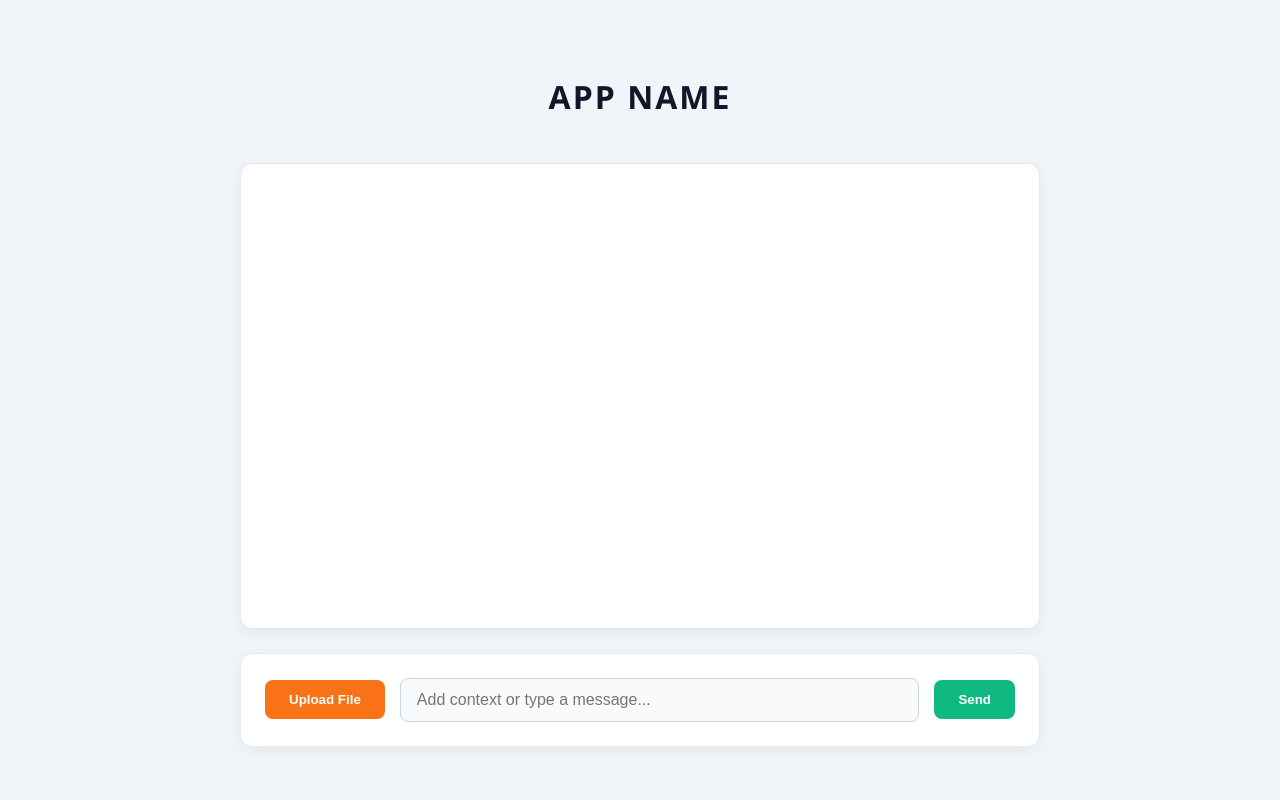
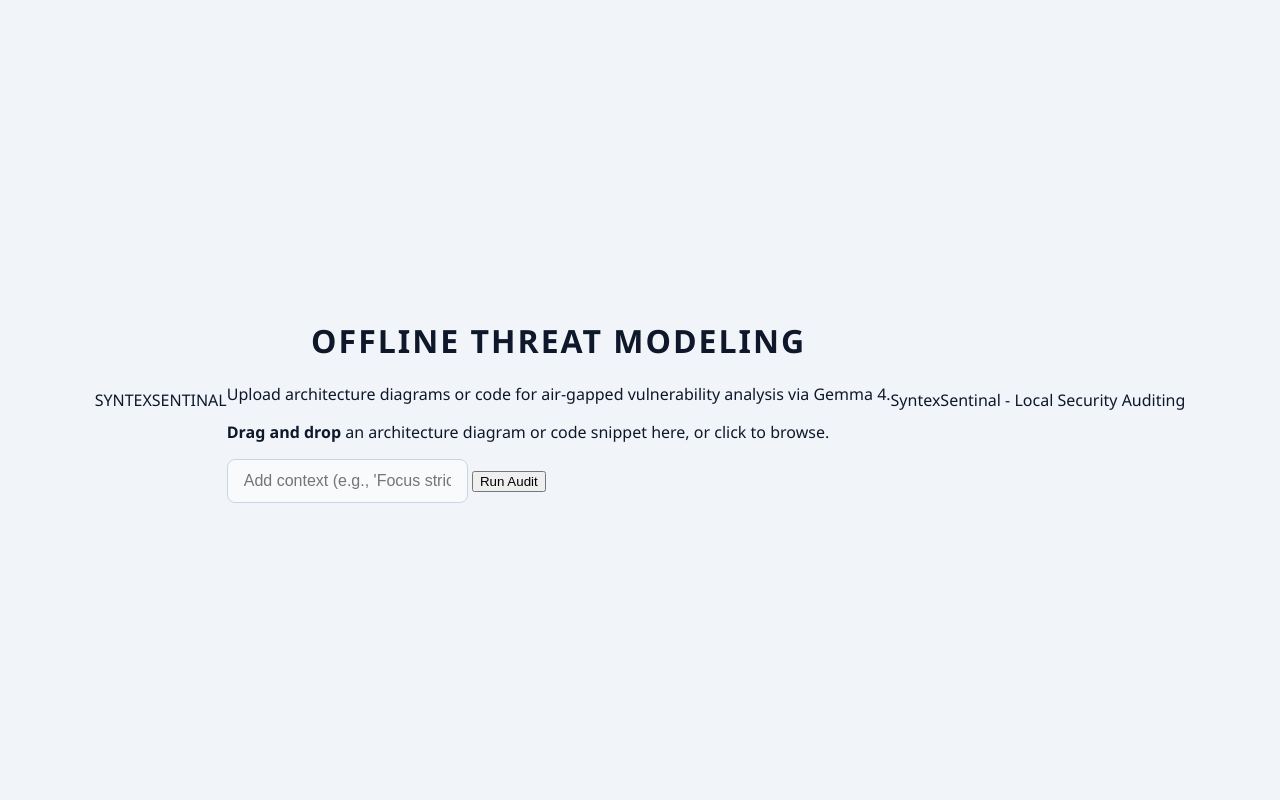
Before and after one commit to VITTHAL21singh/SyntaxSentinel, a Flask app: page / in a window 1280 px wide. Run offline with Flask 3, Linux system fonts and the light colour scheme.

Commit message:
UI enhancement

```diff
--- a/templates/index.html
+++ b/templates/index.html
@@ -3,33 +3,64 @@
 <head>
     <meta charset="UTF-8">
     <meta name="viewport" content="width=device-width, initial-scale=1.0">
-    <title>App Name</title>
-    <link rel="stylesheet" href="/style.css">
+    <title>SyntexSentinal | Security Auditor</title>
+    <link rel="stylesheet" href="style.css">
+    <!-- Fonts matching the design system -->
+    <link href="https://fonts.googleapis.com/css2?family=Inter:wght@400;600&family=Montserrat:wght@700;900&display=swap" rel="stylesheet">
 </head>
-<body>
-    <div class="app-container">
-        <header>
-            <h1>APP NAME</h1>
+<body class="page-shell">
+
+    <nav class="top-bar">
+        <div class="nav-container">
+            <span class="brand-logo">SYNTEXSENTINAL</span>
+            </div>
+        </div>
+    </nav>
+
+    <main class="main-content">
+        <header class="hero-section">
+            <h1 class="hero-title">Offline <span class="highlight">Threat Modeling</span></h1>
+            <p class="hero-subtitle">Upload architecture diagrams or code for air-gapped vulnerability analysis via Gemma 4.</p>
         </header>
 
-        <!-- Top Panel: AI Responses -->
-        <main class="ai-responses" id="results">
-            <div id="loading" class="hidden">Analyzing...</div>
-            <div id="audit-output" class="hidden">
-                <p><strong>Vulnerability:</strong> <span id="res-vuln"></span></p>
-                <p><strong>Severity:</strong> <span id="res-sev" class="badge"></span></p>
-                <p><strong>Remediation:</strong> <span id="res-rem"></span></p>
+        <!-- Upload & Context Panel -->
+        <section class="card upload-card">
+            <div class="drop-zone" id="drop-zone" onclick="document.getElementById('file-input').click()">
+                <input type="file" id="file-input" accept="image/*" style="display: none;">
+                <p id="upload-text"><strong>Drag and drop</strong> an architecture diagram or code snippet here, or click to browse.</p>
             </div>
-        </main>
 
-        <!-- Bottom Panel: User Input & File Upload -->
-        <footer class="user-controls">
-            <input type="file" id="file-input" accept="image/*" hidden>
-            <button id="upload-btn" class="control-btn">Upload File</button>
-            <input type="text" id="user-query" placeholder="Add context or type a message..." disabled>
-            <button id="send-btn" class="control-btn">Send</button>
-        </footer>
-    </div>
+            <div class="action-row">
+                <input type="text" id="user-query" class="query-input" placeholder="Add context (e.g., 'Focus strictly on hardcoded secrets')">
+                <button id="send-btn" class="btn-primary">Run Audit</button>
+            </div>
+        </section>
+
+        <!-- Results Panel (Hidden by default) -->
+        <section class="card result-card" id="result-card" style="display: none;">
+            <h2 class="section-title">Audit Report</h2>
+
+            <div class="result-group">
+                <span class="result-label">Vulnerability Detected</span>
+                <p id="vuln-title" class="result-value strong-text">--</p>
+            </div>
+
+            <div class="result-group">
+                <span class="result-label">Severity</span>
+                <div><span id="vuln-severity" class="badge">--</span></div>
+            </div>
+
+            <div class="result-group">
+                <span class="result-label">Remediation Steps</span>
+                <p id="vuln-remediation" class="result-value">--</p>
+            </div>
+        </section>
+    </main>
+
+    <footer class="site-footer">
+        <p>SyntexSentinal - Local Security Auditing</p>
+    </footer>
+
     <script src="/js/system.js"></script>
 </body>
 </html>
```
